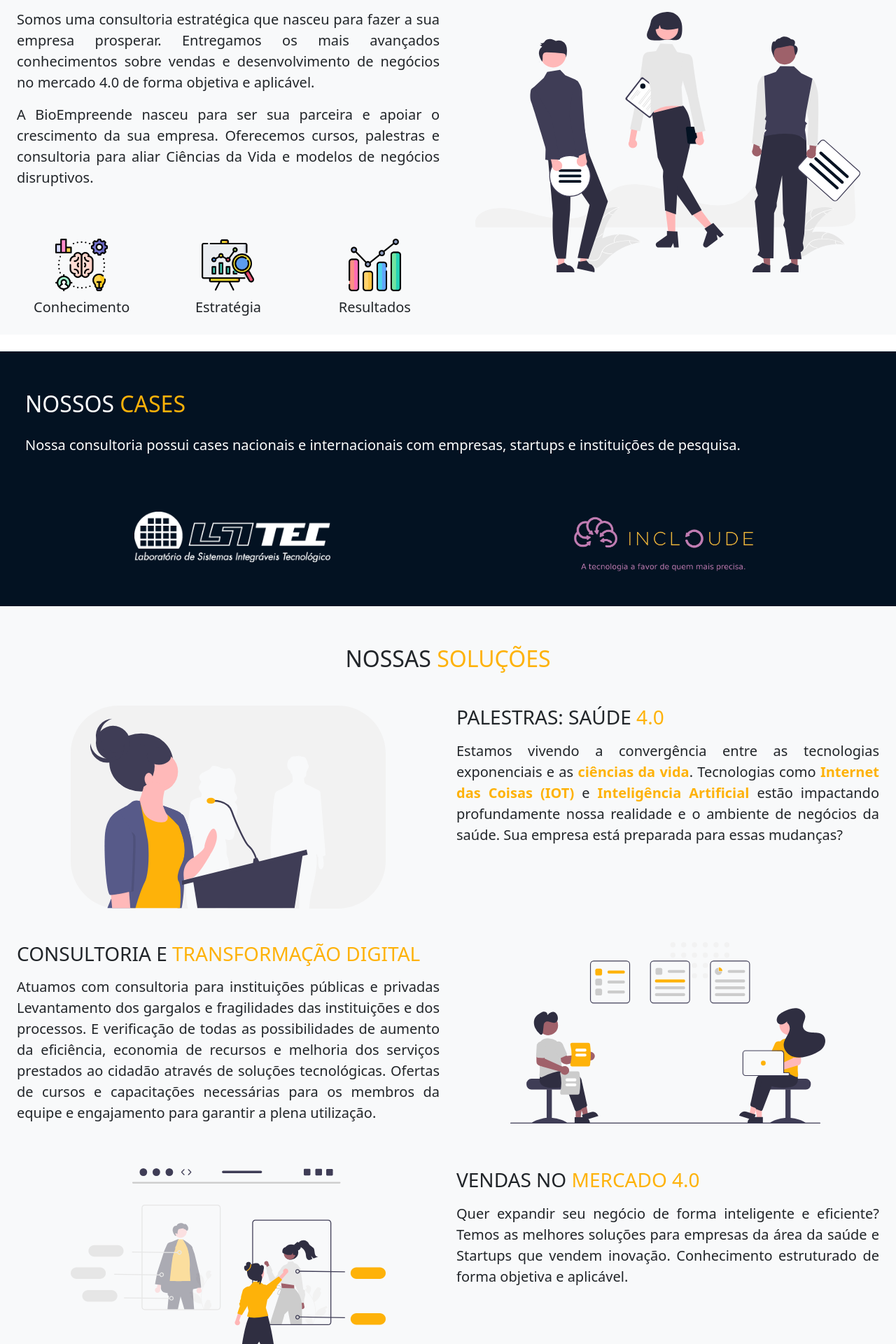
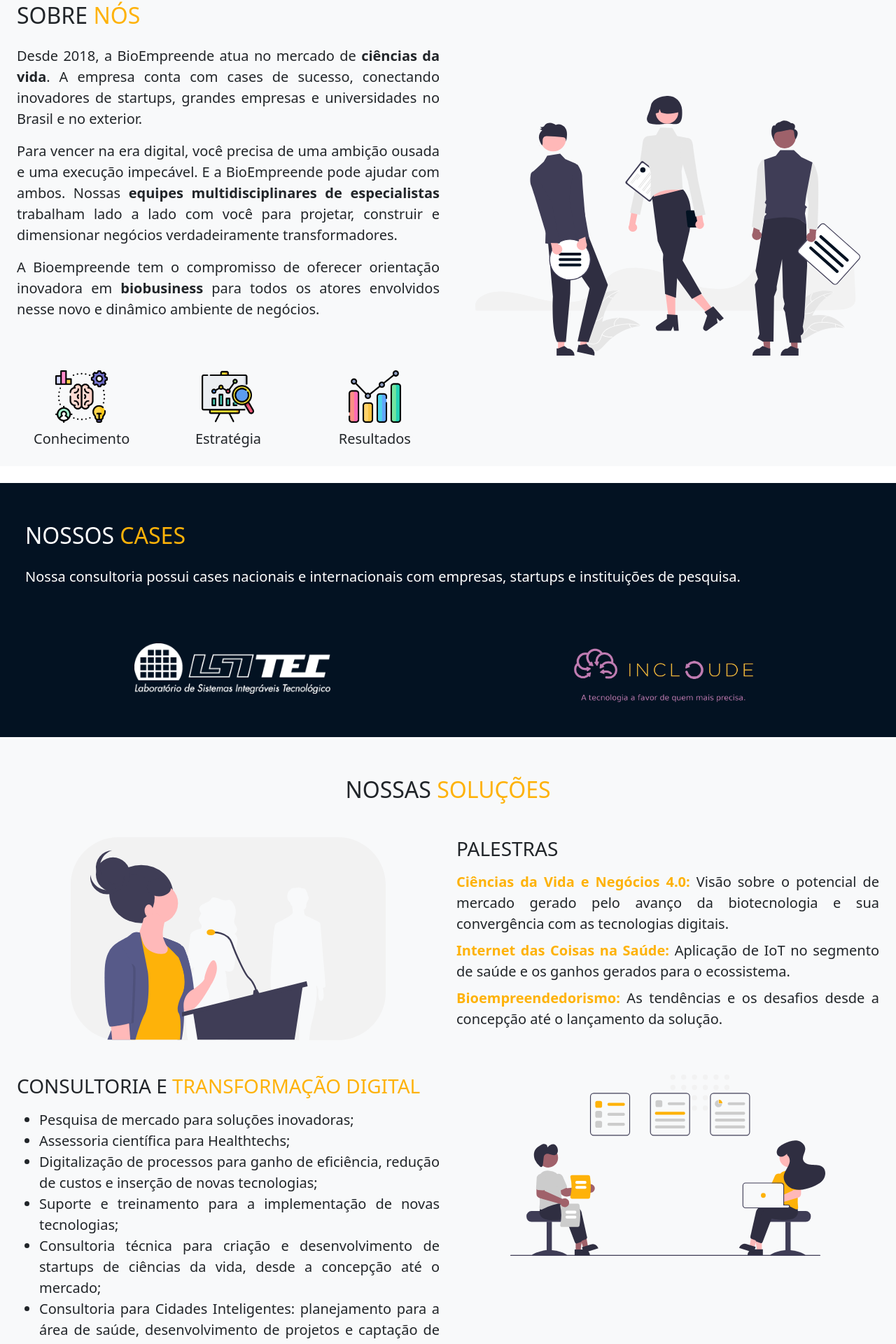
Before and after one commit to zNexTage/bioempreende, a React (Create React App) app: page / in a window 1280 px wide. Shown: the part 829-2749 px from the top of the page at 70% size. Built offline with nearby package versions, Linux system fonts and the light colour scheme.

Commit message:
added new texts.

```diff
--- a/src/components/header/header.jsx
+++ b/src/components/header/header.jsx
@@ -41,7 +41,7 @@ const Header = () => {
 
                             <p
                                 className="lead text-justify text-white mb-5">
-                                Somos uma consultoria estratégica que nasceu para fazer a sua empresa prosperar. Entregamos os mais avançados conhecimentos sobre vendas e desenvolvimento de negócios no mercado 4.0 de forma objetiva e aplicável.
+                                A BioEmpreende é uma consultoria estratégica que fortalece empresas de ciências da vida. Reconhecida especialmente por sua atuação com tecnologias emergentes como computação em nuvem, a internet das coisas (IoT) e a inteligência artificial (IA), a BioEmpreende conecta  cientistas, empresários e investidores, ampliando a sinergia entre os avanços da ciência e as novas possibilidades de negócios.
                             </p>
                             <Button
                                 as="a"
--- a/src/components/sections/about-us/about-us.jsx
+++ b/src/components/sections/about-us/about-us.jsx
@@ -19,10 +19,13 @@ const AboutUs = () => {
                         Sobre <span className="text-bio-yellow">nós</span>
                     </h2>
                     <p className="text-justify fs-5">
-                        Somos uma consultoria estratégica que nasceu para fazer a sua empresa prosperar. Entregamos os mais avançados conhecimentos sobre vendas e desenvolvimento de negócios no mercado 4.0 de forma objetiva e aplicável.
+                        Desde 2018, a BioEmpreende atua no mercado de <strong className="text-bio-blue">ciências da vida</strong>. A empresa conta com cases de sucesso, conectando inovadores de startups, grandes empresas e universidades no Brasil e no exterior.
                     </p>
                     <p className="text-justify fs-5">
-                        A BioEmpreende nasceu para ser sua parceira e apoiar o crescimento da sua empresa. Oferecemos cursos, palestras e consultoria para aliar Ciências da Vida e modelos de negócios disruptivos.
+                        Para vencer na era digital, você precisa de uma ambição ousada e uma execução impecável. E a BioEmpreende pode ajudar com ambos. Nossas <strong className="text-bio-blue">equipes multidisciplinares de especialistas </strong> trabalham lado a lado com você para projetar, construir e dimensionar negócios verdadeiramente transformadores.
+                    </p>
+                    <p className="text-justify fs-5">
+                        A Bioempreende tem o compromisso de oferecer orientação inovadora em <strong className="text-bio-blue"> biobusiness </strong> para todos os atores envolvidos nesse novo e dinâmico ambiente de negócios.
                     </p>
 
                     <Row className="mt-5">
--- a/src/components/sections/our-solutions/our-soluctions.jsx
+++ b/src/components/sections/our-solutions/our-soluctions.jsx
@@ -32,11 +32,19 @@ const OurSolutions = () => {
                     md={6}
                     className="mt-5 mt-md-0">
                     <h3 className="text-uppercase mb-3">
-                        Palestras: Saúde <span className="text-bio-yellow">4.0</span>
+                        Palestras
                     </h3>
-                    <p className="text-justify fs-5">
-                        Estamos vivendo a convergência entre as tecnologias exponenciais e as <strong className="text-bio-yellow">ciências da vida</strong>. Tecnologias como <strong className="text-bio-yellow">Internet das Coisas (IOT)</strong> e <strong className="text-bio-yellow">Inteligência Artificial</strong> estão impactando profundamente nossa realidade e o ambiente de negócios da saúde. Sua empresa está preparada para essas mudanças?
-                    </p>
+                    <ul className="text-justify fs-5 list-unstyled">
+                        <li className="mb-2">
+                            <strong className="text-bio-yellow">Ciências da Vida e Negócios 4.0:</strong> Visão sobre o potencial de mercado  gerado pelo avanço da biotecnologia e sua convergência com as tecnologias digitais.
+                        </li>
+                        <li className="mb-2">
+                            <strong className="text-bio-yellow">Internet das Coisas na Saúde:</strong>  Aplicação de IoT no segmento de saúde e os ganhos gerados para o ecossistema.
+                        </li>
+                        <li>
+                            <strong className="text-bio-yellow">Bioempreendedorismo:</strong> As tendências e os desafios desde a concepção até o lançamento da solução.
+                        </li>
+                    </ul>
                 </Col>
             </Row>
 
@@ -50,9 +58,26 @@ const OurSolutions = () => {
                     <h3 className="text-uppercase mb-3">
                         Consultoria e <span className="text-bio-yellow">transformação digital</span>
                     </h3>
-                    <p className="text-justify fs-5">
-                        Atuamos com consultoria para instituições públicas e privadas Levantamento dos gargalos e fragilidades das instituições e dos processos. E verificação de todas as possibilidades de aumento da eficiência, economia de recursos e melhoria dos serviços prestados ao cidadão através de soluções tecnológicas. Ofertas de cursos e capacitações necessárias para os membros da equipe e engajamento para garantir a plena utilização.
-                    </p>
+                    <ul className="text-justify fs-5">
+                        <li>
+                            Pesquisa de mercado para soluções inovadoras;
+                        </li>
+                        <li>
+                            Assessoria científica para Healthtechs;
+                        </li>
+                        <li>
+                            Digitalização de processos para ganho de eficiência, redução de custos e inserção de novas tecnologias;
+                        </li>
+                        <li>
+                            Suporte e treinamento para a implementação de novas tecnologias;
+                        </li>
+                        <li>
+                            Consultoria técnica para criação e desenvolvimento de startups de ciências da vida, desde a concepção até o mercado;
+                        </li>
+                        <li>
+                            Consultoria para Cidades Inteligentes: planejamento para a área de saúde, desenvolvimento de projetos e captação de recursos.
+                        </li>
+                    </ul>
                 </Col>
                 <Col
                     xs={{ span: 12, order: 1 }}
@@ -118,6 +143,58 @@ const OurSolutions = () => {
                         src={SmarthLeadership} />
                 </Col>
             </Row>
+            <FadeInSection>
+                <h3 className="text-uppercase mb-3">
+                    Cursos
+                </h3>
+                <Row>
+                    <Col
+                        sm={12}
+                        md={6}
+                        xl={6}>
+
+                        <div className="text-justify fs-5">
+                            <p>
+                                <strong className="text-bio-yellow">Vendas para Startups:</strong> Existe uma maneira sólida e sustentável de estruturar um processo de vendas capaz de levar sua empresa para outro patamar:
+                            </p>
+                            <ul>
+                                <li>
+                                    Estratégia de captação de leads;
+                                </li>
+                                <li>
+                                    Gestão de Funil de Vendas;
+                                </li>
+                                <li>
+                                    Estratégias de conversão;
+                                </li>
+                                <li>
+                                    Elaboração de speech de vendas personalizado para o seu segmento;
+                                </li>
+                                <li>
+                                    Ferramentas de automação.
+                                </li>
+                            </ul>
+                        </div>
+                    </Col>
+                    <Col
+                        sm={12}
+                        xl={6}
+                        md={6}
+                        className="mt-5 mt-md-0">
+                        <div className="text-justify fs-5">
+
+                            <p>
+                                <strong className="text-bio-yellow">Bioempreendedorismo:</strong> As tendências e os desafios deste mercado, desde a concepção até o lançamento da solução. O rápido crescimento da biotecnologia abre diversas oportunidades para empreendedores e investidores. Trazemos o conhecimento necessário para abraçar essas oportunidades.
+                            </p>
+                            <ul>
+                                <li>O que é BioEmpreendedorismo;</li>
+                                <li>Como lucrar nesse mercado;</li>
+                                <li>Como estruturar meu projeto e captar recursos.</li>
+                            </ul>
+                        </div>
+                    </Col>
+                </Row>
+            </FadeInSection>
         </section>
     )
 }
```
Also changed, not shown: src/components/sections/feedback/feedback.jsx (added, +7 -0 lines), src/components/sections/feedback/feedback.module.css (added, +16 -0 lines).
